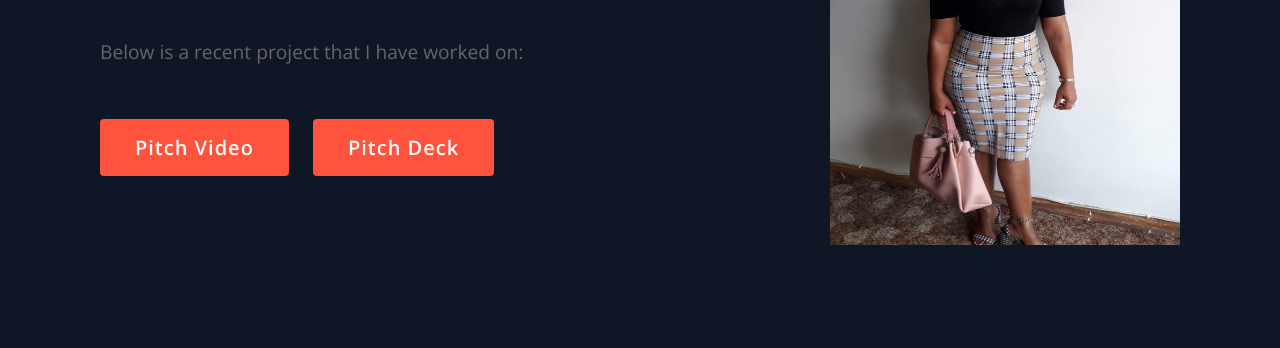
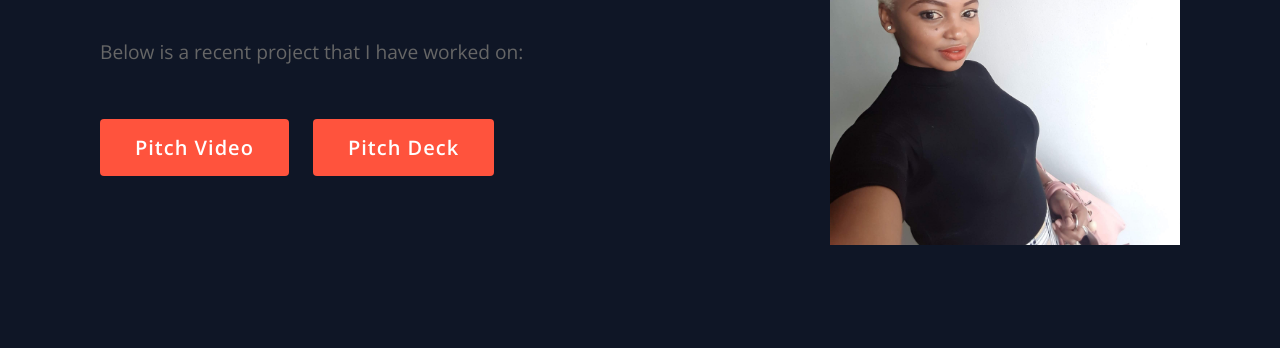
Before and after one commit to KeituJayMokwena/portfolio, a plain HTML site: page work.html in a window 1280 px wide. Shown: the part 380-728 px from the top of the page. Drawn offline with nearby package versions, Linux system fonts and the light colour scheme.

Commit message:
Update work.html

```diff
--- a/work.html
+++ b/work.html
@@ -27,7 +27,7 @@
             <button onclick="window.location='https://www.loom.com/share/bedae188b5c742039835238b90e55bb7'">Pitch Video</button>
             <button onclick="window.location='https://wepik.com/share/4d8dd64f-efd7-4eb8-b4b6-419187ab5a98#rs=link'">Pitch Deck</button>
         </div>
-        <img src="Images/Keitumetse1.jpg" alt="" srcset="" width="350px" height="450px">
+        <img src="Images/Keitumetse2.jpg" alt="" srcset="" width="350px" height="450px">
         <ul class="sci">
             <li><a href="#"><ion-icon name="logo-facebook"></ion-icon></a></li>
             <li><a href="#"><ion-icon name="logo-skype"></ion-icon></a></li>
```
